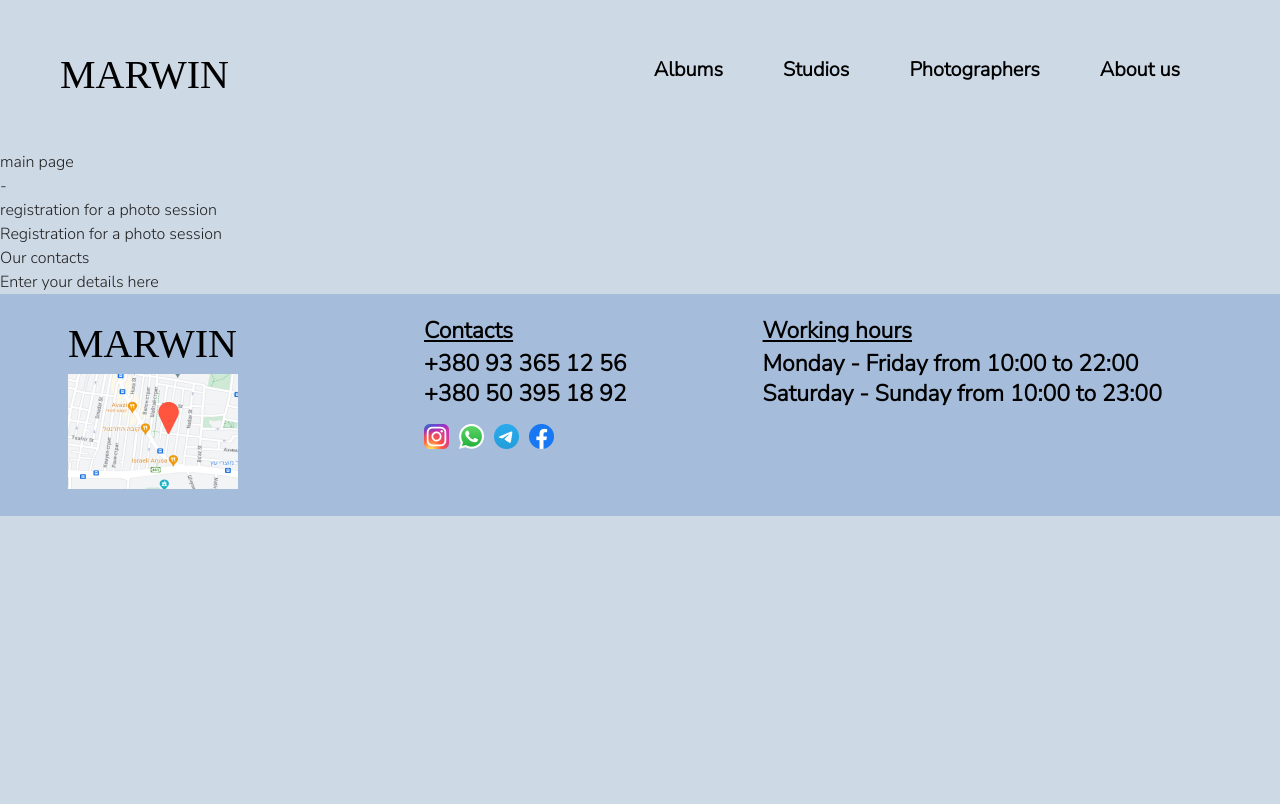
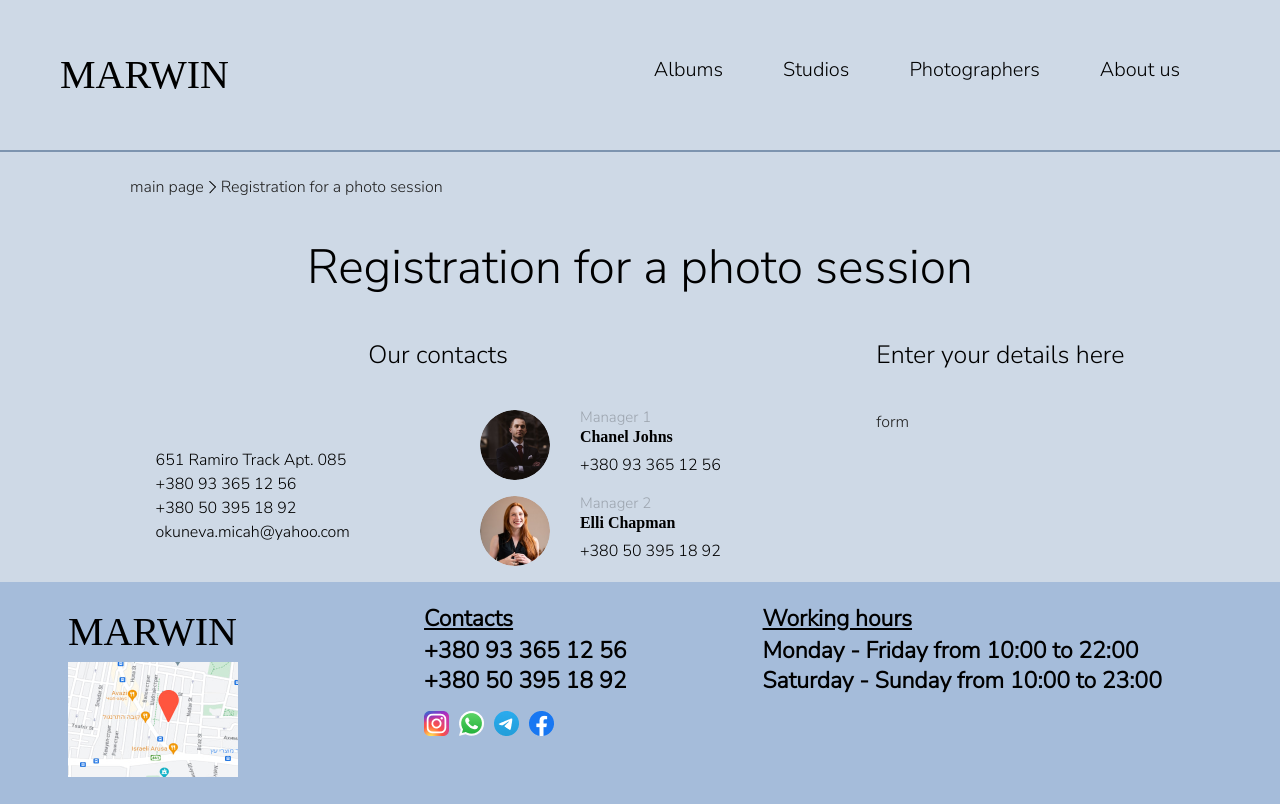
Before and after one commit to progDevtoritollo/photo-studio-marwin-landing, a Next.js app: page /order-photo in a window 1280 px wide. Built offline with nearby package versions, Linux system fonts and the light colour scheme.

Commit message:
add contacts info to  'new photo' page

```diff
--- a/src/config/theme/index.ts
+++ b/src/config/theme/index.ts
@@ -36,7 +36,7 @@ declare module '@mui/material/styles' {
     Heading4?: React.CSSProperties;
     Heading4_with_line?: React.CSSProperties;
     Heading5?: React.CSSProperties;
-
+Heading5_bolt?:React.CSSProperties;
     Paragraph1_light?: React.CSSProperties;
     Paragraph1_regular?: React.CSSProperties;
     Paragraph2?: React.CSSProperties;
@@ -55,6 +55,7 @@ declare module '@mui/material/Typography' {
     Heading4:true
     Heading4_with_line:true
     Heading5:true
+Heading5_bolt:true
 
     Paragraph1_light: true
     Paragraph1_regular: true
@@ -112,7 +113,7 @@ const theme = createTheme({
     Heading4:{
       fontFamily: 'Nunito Sans',
       fontStyle: 'normal',
-      fontWeight: 600,
+      fontWeight: 400,
       fontSize: '25px',
       // lineHeight: '30px',
       fontFeatureSettings: '"pnum" on, "lnum" on',
@@ -132,9 +133,18 @@ const theme = createTheme({
       fontStyle: 'normal',
       fontWeight: 400,
       fontSize: '16px',
+      // lineHeight: '25px',
+      color: '#000000',
+    },
+    Heading5_bolt:{
+      fontFamily: 'Corbel',
+      fontStyle: 'normal',
+      fontWeight: 700,
+      fontSize: '16px',
       // lineHeight: '19px',
       color: '#000000',
     },
+
     Paragraph1_light:{
       fontFamily: 'Nunito Sans',
     fontStyle: 'normal',
--- a/src/config/theme/palette-light.ts
+++ b/src/config/theme/palette-light.ts
@@ -1,7 +1,13 @@
-import { PaletteOptions } from '@mui/material'
-import { grey, common } from '@mui/material/colors'
+import { PaletteOptions, TypeText } from '@mui/material';
+import { grey, common } from '@mui/material/colors';
 
-const palette: PaletteOptions = {
+interface CustomPaletteOptions extends PaletteOptions {
+  text: TypeText & {
+    text_light_gray?: string;
+  };
+}
+
+const palette: CustomPaletteOptions = {
   mode: 'light',
   background: {
     default: '#CED9E6',
@@ -9,9 +15,10 @@ const palette: PaletteOptions = {
   },
   text: {
     primary: grey[900],
-    secondary: '#717171', // grey[700],
+    secondary: '#717171',
     disabled: grey[500],
+    text_light_gray: '#9DA5AF',
   },
-}
+};
 
-export default palette
+export default palette;
--- a/src/pages/order-photo.tsx
+++ b/src/pages/order-photo.tsx
@@ -1,11 +1,55 @@
-import React from 'react'
+import React, { FC } from 'react'
 import Head from 'next/head';
+import { Typography, Box, useMediaQuery, Avatar, Divider } from '@mui/material';
+import { useTheme } from '@mui/material/styles';
+
+
 import { NextPageWithLayout } from '@/interfaces/layout'
 import { MainLayout } from '@/components/layout'
-import { Typography, Box } from '@mui/material';
+import { Form } from '@/components/form';
 
 
+let manager = [
+  { id: 0, photo: '/images/managers_avatar/Manager1.png', name: 'Chanel Johns', phone: '+380 93 365 12 56' },
+  { id: 1, photo: '/images/managers_avatar/Manager2.png', name: 'Elli Chapman', phone: '+380 50 395 18 92' }
+]
+interface ManagerProps {
+  id: number,
+  photo: string,
+  name: string,
+  phone: string,
+}
+
+const Arrow: FC = () => {
+  return (
+    <Box sx={{ mt: 0.5, mx: 0.5 }}> <svg width="7" height="14" viewBox="0 0 7 14" fill="none" xmlns="http://www.w3.org/2000/svg">
+      <line x1="0.5" y1="-0.5" x2="8.40371" y2="-0.5" transform="matrix(0.72403 0.689768 -0.647752 0.761851 0 1.5)" stroke="black" strokeLinecap="round" />
+      <line x1="0.5" y1="-0.5" x2="8.43038" y2="-0.5" transform="matrix(0.686724 -0.726919 0.686724 0.726919 0.867188 13.5)" stroke="black" strokeLinecap="round" />
+    </svg></Box>
+  )
+}
+
+const Manager: FC<ManagerProps> = ({ id, photo, name, phone }) => {
+  const theme = useTheme();
+  const textGrayColor = (theme.palette.text as any).text_light_gray;
+
+  const font_size = '15px';
+  return (
+    <Box sx={{ display: 'flex', flexDirection: 'row', alignItems: 'center', mb: 1.5 }}>
+      <Box>
+        <Avatar sx={{ width: 70, height: 70 }} alt="Manager avatar" src={photo} />
+      </Box>
+      <Box sx={{ display: 'flex', flexDirection: 'column', alignItems: 'start', ml: 3 }}>
+        <Typography variant='Heading5' style={{ color: textGrayColor, fontSize: font_size, lineHeight: 1 }}>Manager {++id}</Typography>
+        <Typography variant='Heading5_bolt' >{name}</Typography>
+        <Typography style={{ lineHeight: 2 }} variant='Heading5'>{phone}</Typography>
+      </Box>
+    </Box>)
+}
+
 const OrderPhoto: NextPageWithLayout = () => {
+  const isMobile = useMediaQuery('(max-width:800px)');
+
   return (
     <>
       <Head>
@@ -14,17 +58,45 @@ const OrderPhoto: NextPageWithLayout = () => {
         <link href="https://fonts.googleapis.com/css2?family=Montserrat:wght@800&display=swap" rel="stylesheet" />
         <link href="https://fonts.googleapis.com/css2?family=Nunito+Sans:wght@300&display=swap" rel="stylesheet" />
       </Head>
-      <div className="routing">
-        <Typography>main page</Typography>
-        <Typography>-</Typography>
-        <Typography>registration for a photo session</Typography>
-      </div>
-      <Typography>Registration for a photo session</Typography>
       <Box>
-        <Typography> Our contacts</Typography>
-      </Box>
-      <Box>
-        <Typography>Enter your details here</Typography>
+        <Divider sx={{ border: '1px solid #7D94AF' }} />
+        {isMobile ? null : (<Box sx={{ display: 'flex', alignItems: 'center', ml: 13, mt: 2 }}>
+          <Typography>main page</Typography>
+          <Arrow />
+          <Typography >Registration for a photo session</Typography>
+        </Box>)}
+        <Typography variant='Heading2' sx={{ display: 'flex', justifyContent: 'center', mt: 3 }}>
+          Registration for a photo session</Typography>
+        <Box sx={{
+          display: 'flex', flexDirection: 'row',
+          justifyContent: 'space-evenly',
+          mt: 3.4
+        }}>
+          {isMobile ? null : (
+            <Box sx={{ display: 'flex', flexDirection: 'row' }}>
+              <Box sx={{ display: 'flex', flexDirection: 'column' }}>
+                <Typography variant='Heading4' sx={{ display: 'flex', justifyContent: 'center', mb: 3.5 }}>Our contacts</Typography>
+                <Box sx={{ display: 'flex', flexDirection: 'row' }}>
+                  <Box sx={{ display: 'flex', flexDirection: 'column', mr: 13, justifyContent: 'center' }}>
+                    <Typography variant='Heading5'>651 Ramiro Track Apt. 085</Typography>
+                    <Typography variant='Heading5'>+380 93 365 12 56</Typography>
+                    <Typography variant='Heading5'>+380 50 395 18 92 </Typography>
+                    <Typography variant='Heading5'>okuneva.micah@yahoo.com </Typography>
+                  </Box>
+                  <Box sx={{ display: 'flex', flexDirection: 'column' }}>{manager.map(({ id, photo, name, phone }) => {
+                    return (
+                      <Manager key={id} id={id} name={name} phone={phone} photo={photo} />
+                    )
+                  })}</Box>
+                </Box>
+              </Box>
+            </Box>)}
+
+          <Box>
+            <Typography sx={{ display: 'flex', justifyContent: 'center', mb: 3.5 }} variant='Heading4'>Enter your details here</Typography>
+            <Box>form</Box>
+          </Box>
+        </Box>
       </Box>
     </>
   )
```
